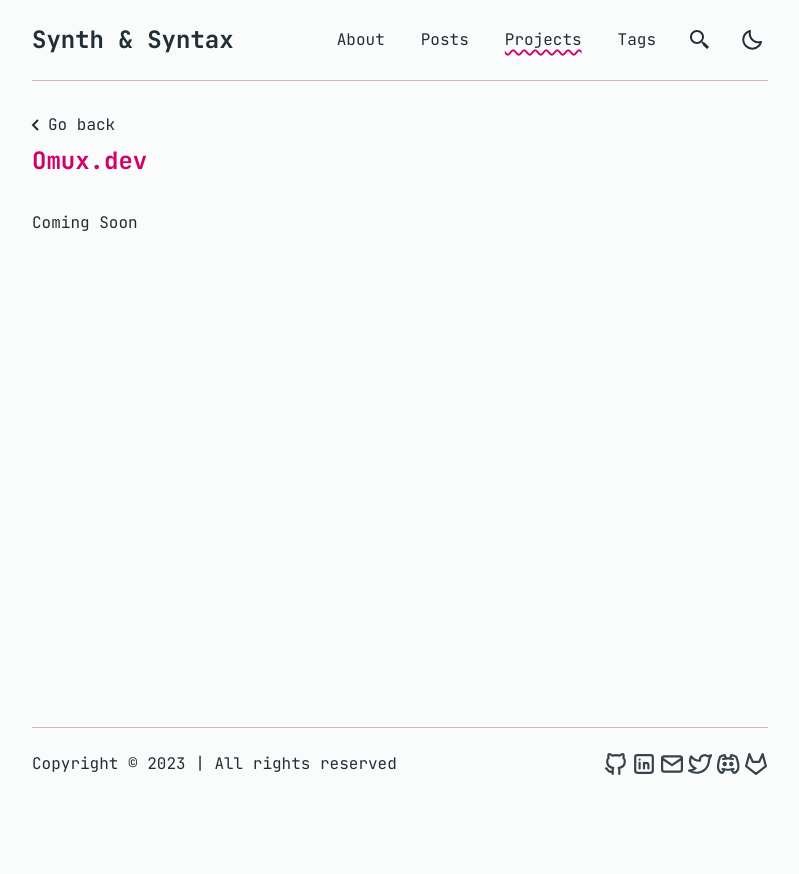
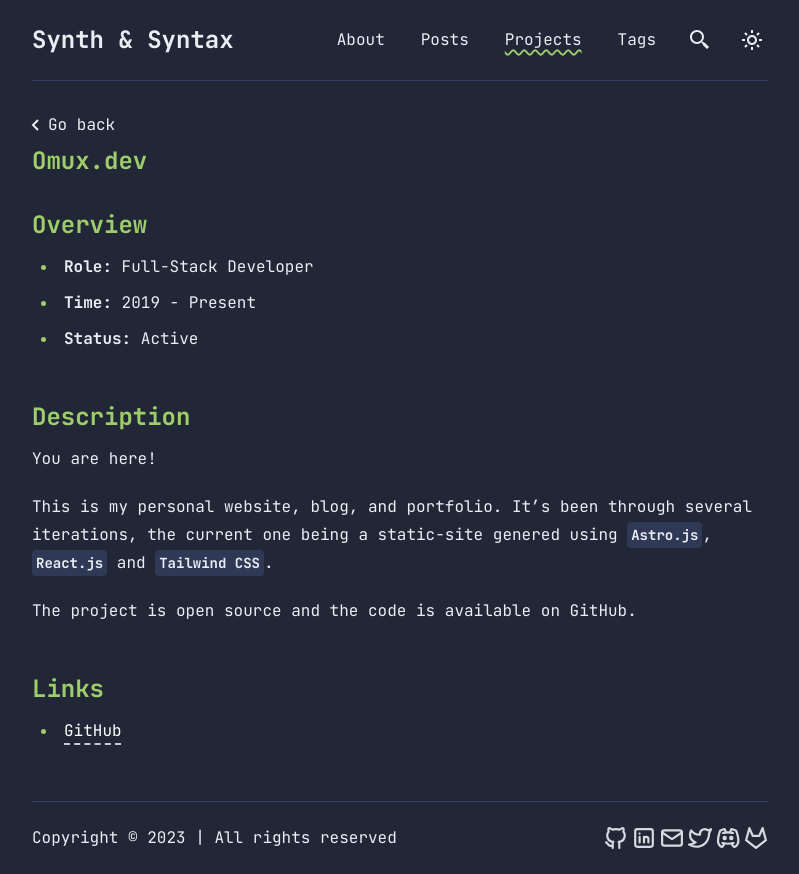
Before and after one commit to KyteProject/omux.dev, an Astro site: page /projects/omux-dev in a window 1280 px wide. Shown: the whole page, without its empty margins (240-1039 px from the left). Before the commit the page ends 800 px from the top, so only its background shows below. Built offline with nearby package versions, Linux system fonts and the light colour scheme; Astro itself is replaced by a stand-in of ours; some packages are replaced by stand-ins of ours.

Commit message:
project and them update

```diff
--- a/public/toggle-theme.js
+++ b/public/toggle-theme.js
@@ -1,4 +1,4 @@
-const primaryColorScheme = "" // "light" | "dark"
+const primaryColorScheme = "dark" // "light" | "dark"
 
 // Get theme data from local storage
 const currentTheme = localStorage.getItem("theme")
--- a/src/content/projects/omux-dev.md
+++ b/src/content/projects/omux-dev.md
@@ -7,4 +7,20 @@ description: "Personal blog and portfolio, built using Astro.js"
 extra: []
 ---
 
-Coming Soon
+## Overview
+
+- **Role:** Full-Stack Developer
+- **Time:** 2019 - Present
+- **Status:** Active
+
+## Description
+
+You are here!
+
+This is my personal website, blog, and portfolio. It's been through several iterations, the current one being a static-site genered using `Astro.js`, `React.js` and `Tailwind CSS`.
+
+The project is open source and the code is available on GitHub.
+
+## Links
+
+- [GitHub](https://github.com/KyteProject/omux.dev-astro)
--- a/src/content/projects/ukemi-card-game.mdx
+++ b/src/content/projects/ukemi-card-game.mdx
@@ -37,7 +37,7 @@ Ukemi includes a variety of cards:
 - **12 Blank Cards:** These cards are blank for players to customise.
 - **2 Info Cards:** These cards provide information and do not play a part in the game1.
 
-![Ukemi Cards 2](/images/projects/ukemi/DSC03213-jpg.jpg)
+![Ukemi Cards 2](/images/projects/ukemi/DSC03213.jpg)
 
 The game is designed to be as flexible as parkour itself. We encourage players to experiment and discover new play styles. To help them get started, we provide guidelines and a default method of play1.
 
--- a/src/content/projects/ukemibot.md
+++ b/src/content/projects/ukemibot.md
@@ -17,7 +17,7 @@ extra: []
 
 A discord chatbot using `Node.js` and the `Discord.js` library. The bot is to help with organising company resources on Discord. Plans are to interface with Google Drives's API to allow for direct communication and control through automation and commands on the Discord platform.
 
-Project is open source and code is available on GitHub.
+The project is open source and the code is available on GitHub.
 
 ## Links
 
--- a/src/layouts/Projects.astro
+++ b/src/layouts/Projects.astro
@@ -28,7 +28,7 @@ const description =
         <ul class="grid grid-cols-2 gap-x-4 gap-y-8">
           {
             projects.map(({ data }) => (
-              <a class="transition-all" href={`projects/${slugify(data)}`}>
+              <a class="transition-all" href={`/projects/${slugify(data)}`}>
                 <li class="relative h-[275px] w-full rounded-2xl border-2 border-black bg-fblack shadow-md shadow-fblack transition-all duration-200 ease-in-out hover:scale-105 hover:border-fblack">
                   <Image
                     src={data.ogImage}
```
Also changed, not shown: public/images/projects/ukemi/DSC03213.jpg (renamed from public/images/projects/ukemi/DSC03213-jpg.jpg).
